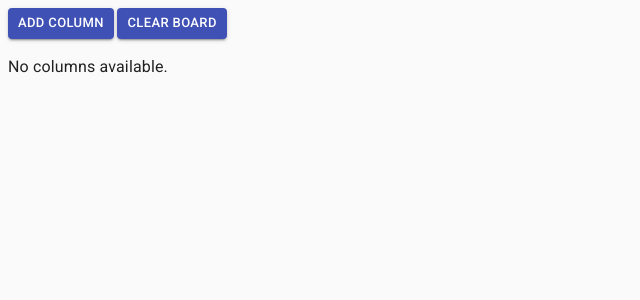
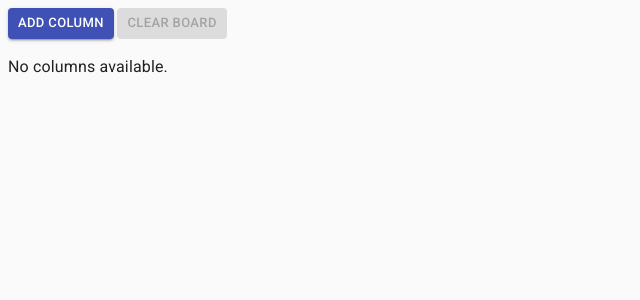
Before and after one commit to lukasgillmann/kg-kanban, a React (Create React App) app: page / in a window 1280 px wide. Shown: the top 300 px of the page, without its empty margins (0-640 px from the left). Built offline with nearby package versions, Linux system fonts and the light colour scheme.

Commit message:
Disable clear board on no columns

```diff
--- a/src/PersonalKanban/containers/ClearBoardButton/index.tsx
+++ b/src/PersonalKanban/containers/ClearBoardButton/index.tsx
@@ -9,10 +9,11 @@ import Typography from "@material-ui/core/Typography";
 
 type ClearBoardButtonProps = {
   onClear: any;
+  disabled?: boolean;
 };
 
 const ClearBoardButton: React.FC<ClearBoardButtonProps> = (props) => {
-  const { onClear } = props;
+  const { disabled, onClear } = props;
 
   const [open, setOpen] = React.useState(false);
 
@@ -34,7 +35,12 @@ const ClearBoardButton: React.FC<ClearBoardButtonProps> = (props) => {
 
   return (
     <Box display="block" marginBottom={2}>
-      <Button variant="contained" color="primary" onClick={handleOpenDialog}>
+      <Button
+        variant="contained"
+        color="primary"
+        disabled={disabled}
+        onClick={handleOpenDialog}
+      >
         Clear Board
       </Button>
       <Dialog onClose={handleCloseDialog} open={open}>
--- a/src/PersonalKanban/containers/KanbanBoard/index.tsx
+++ b/src/PersonalKanban/containers/KanbanBoard/index.tsx
@@ -53,7 +53,10 @@ const KanbanBoardContainer: React.FC<KanbanBoardContainerProps> = (props) => {
       <Box display="flex">
         <AddColumnButton onSubmit={handleAddColumn} />
         &nbsp;
-        <ClearBoardButton onClear={handleClearBoard} />
+        <ClearBoardButton
+          disabled={!columns.length}
+          onClear={handleClearBoard}
+        />
       </Box>
       <KanbanBoard
         columns={columns}
```
